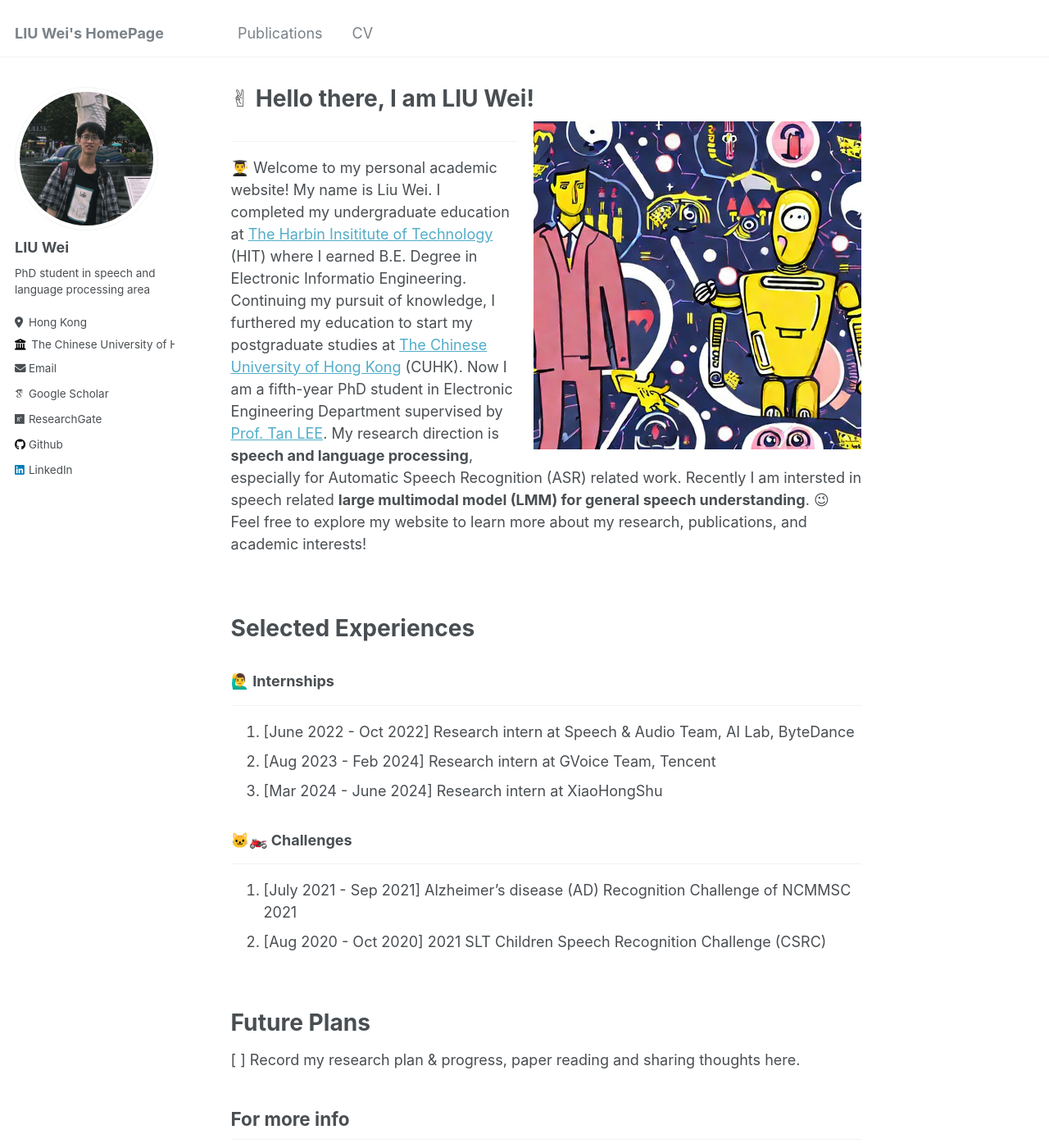
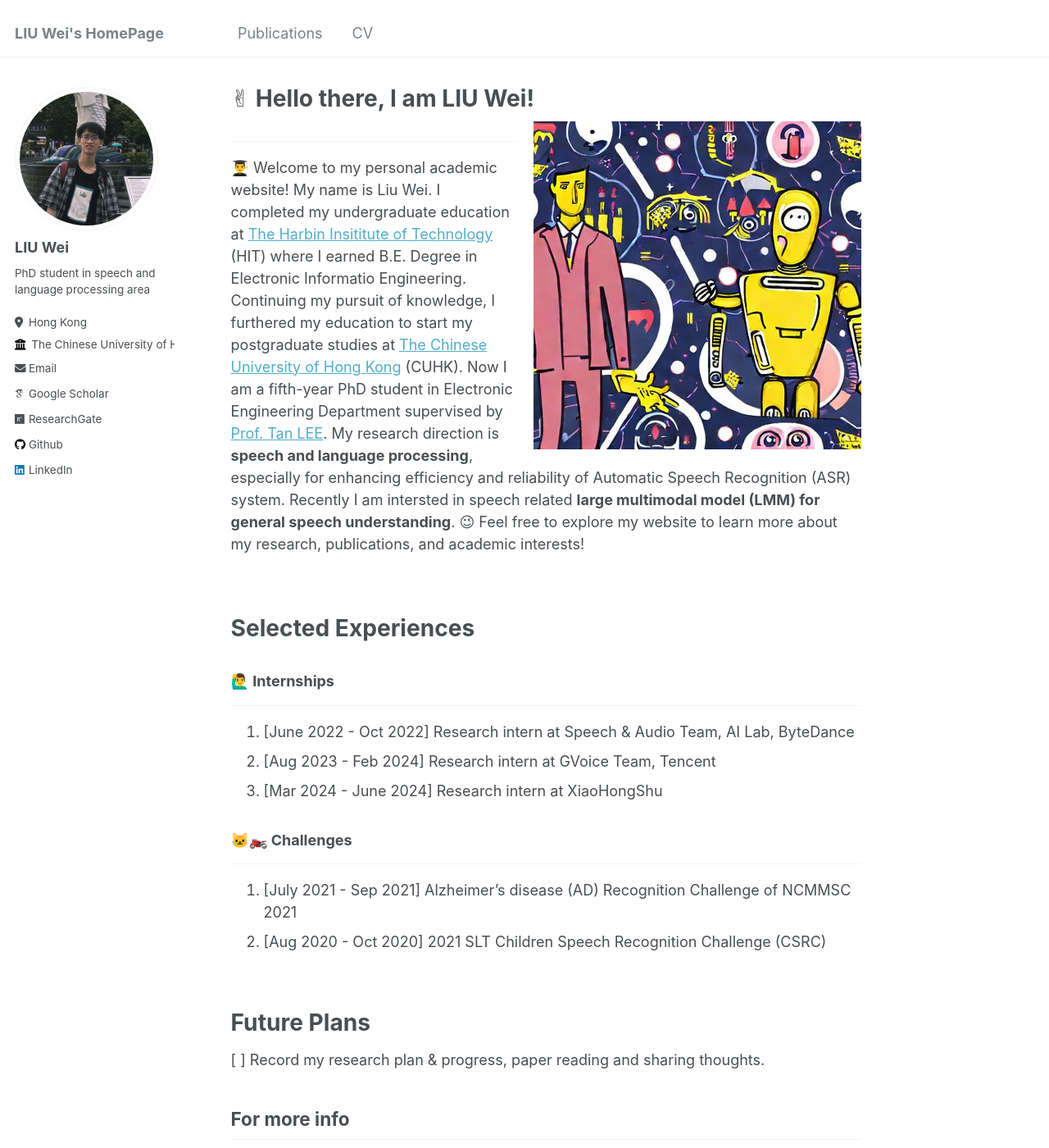
Before and after one commit to louislau1129/louislau1129.github.io, a Jekyll site: the page built from _pages/about.md, in a window 1280 px wide and 1400 px high. Shown: the whole window at 82% size. Built offline with Jekyll 4.4.1, drawn with Linux system fonts in a browser that asks for light colours; some web fonts are replaced.

Commit message:
Update about.md

```diff
--- a/_pages/about.md
+++ b/_pages/about.md
@@ -10,7 +10,7 @@
 ![human talks to robot](/images/bg.png){: style="float: right; width: 400px; margin-left: 20px;"}
 
 ---
-👨‍🎓 Welcome to my personal academic website! My name is Liu Wei. I completed my undergraduate education at [The Harbin Insititute of Technology](http://en.hit.edu.cn/) (HIT) where I earned B.E. Degree in Electronic Informatio Engineering. Continuing my pursuit of knowledge, I furthered my education to start my postgraduate studies at [The Chinese University of Hong Kong](https://www.cuhk.edu.hk/english/index.html) (CUHK). Now I am a fifth-year PhD student in Electronic Engineering Department supervised by [Prof. Tan LEE](https://www.ee.cuhk.edu.hk/~tanlee/). My research direction is **speech and language processing**, especially for Automatic Speech Recognition (ASR) related work. Recently I am intersted in speech related **large multimodal model (LMM) for general speech understanding**. 😉 Feel free to explore my website to learn more about my research, publications, and academic interests!
+👨‍🎓 Welcome to my personal academic website! My name is Liu Wei. I completed my undergraduate education at [The Harbin Insititute of Technology](http://en.hit.edu.cn/) (HIT) where I earned B.E. Degree in Electronic Informatio Engineering. Continuing my pursuit of knowledge, I furthered my education to start my postgraduate studies at [The Chinese University of Hong Kong](https://www.cuhk.edu.hk/english/index.html) (CUHK). Now I am a fifth-year PhD student in Electronic Engineering Department supervised by [Prof. Tan LEE](https://www.ee.cuhk.edu.hk/~tanlee/). My research direction is **speech and language processing**, especially for enhancing efficiency and reliability of Automatic Speech Recognition (ASR) system. Recently I am intersted in speech related **large multimodal model (LMM) for general speech understanding**. 😉 Feel free to explore my website to learn more about my research, publications, and academic interests!
 
 
 <br/>
@@ -33,7 +33,7 @@
 
 Future Plans
 ======
-[ ]  Record my research plan & progress, paper reading and sharing thoughts here.
+[ ]  Record my research plan & progress, paper reading and sharing thoughts.
 
 
 For more info
```
